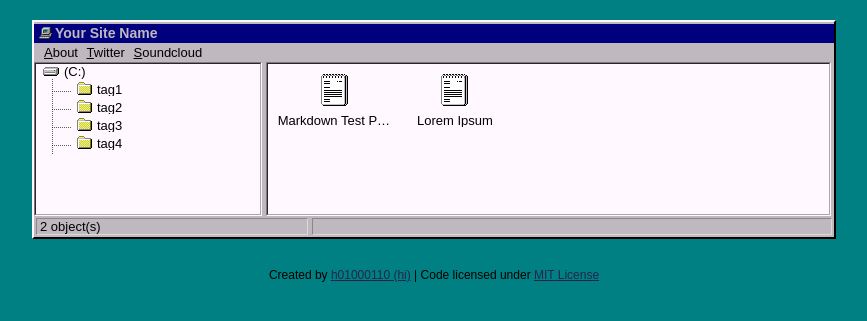
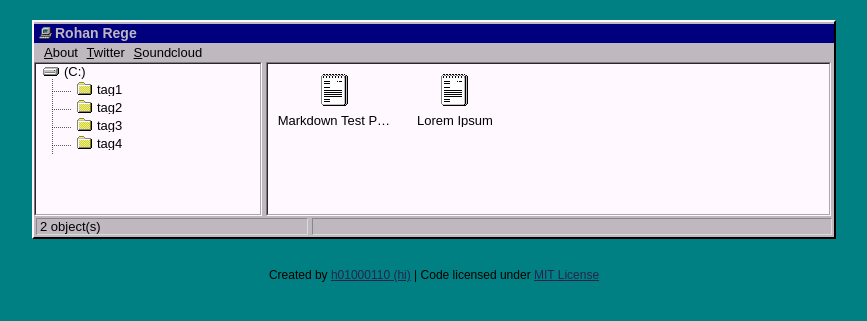
Before and after one commit to regerohan/regerohan.github.io, a Jekyll site: the page built from index.html, in a window 1280 px wide. Shown: the top 321 px of the page, without its empty margins (206-1073 px from the left). Built offline with Jekyll 4.4.1, drawn with Linux system fonts in a browser that asks for light colours.

Commit message:
Edited Config.yml

```diff
--- a/_config.yml
+++ b/_config.yml
@@ -3,8 +3,8 @@ url: #Your url here
 baseurl: /project
 
 # variables
-name: Your Site Name
-description: Your description here
+name: Rohan Rege
+description: My Fab Academy Webpage
 google_verification: null
 
 
```
Also changed, not shown: README.md (deleted).
